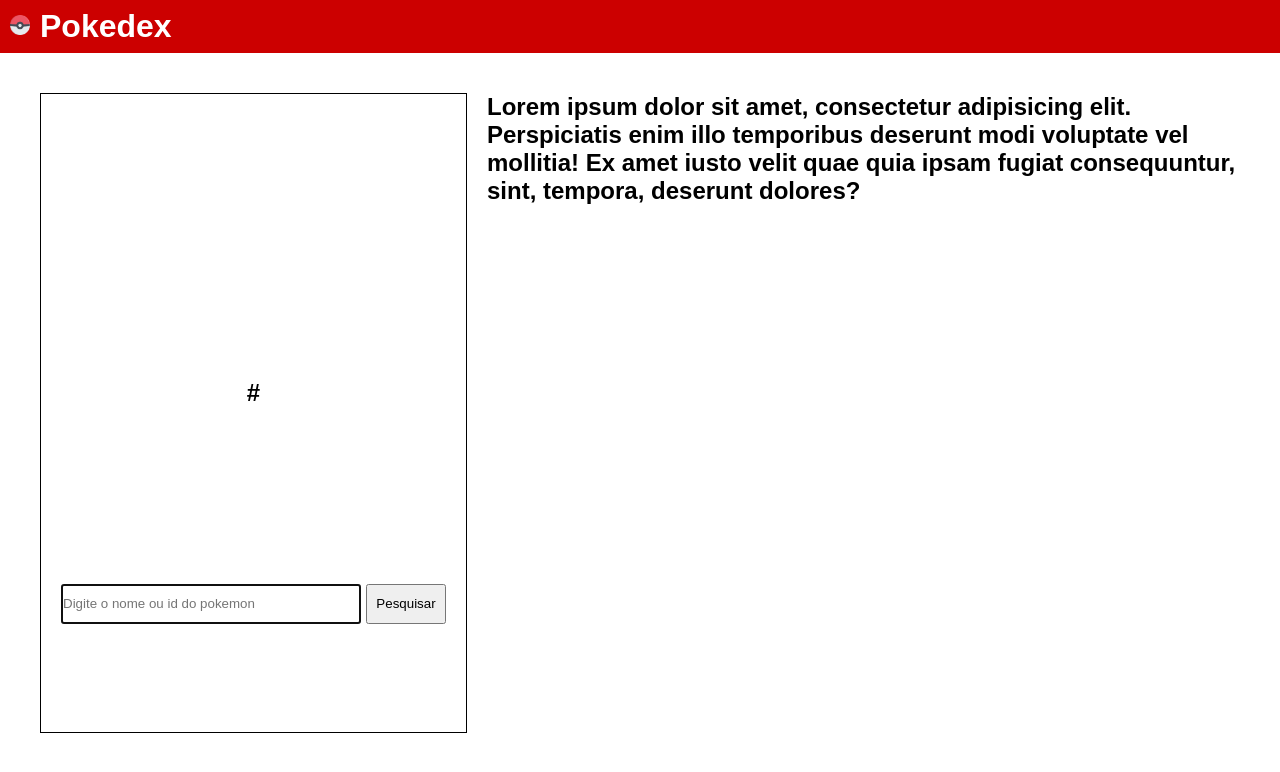
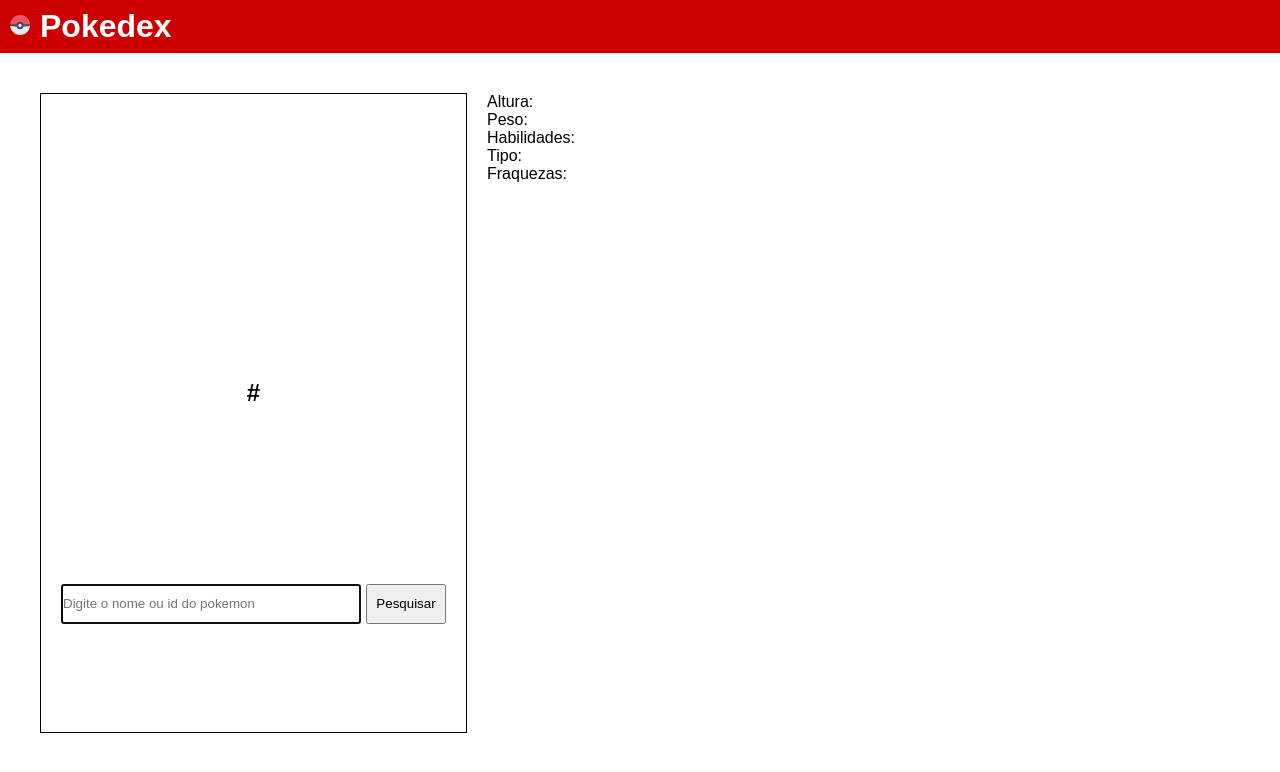
Before and after one commit to Soulstic3/Pokedex, a React (Vite) app: page /pokedex in a window 1280 px wide. Shown: the top 772 px of the page. Built offline with nearby package versions, Linux system fonts and the light colour scheme.

Commit message:
exibir altura, peso e tipo do pokemon

```diff
--- a/src/pages/Pokedex.jsx
+++ b/src/pages/Pokedex.jsx
@@ -9,6 +9,9 @@
   const [pokemonSprite, setPokemonSprite] = useState();
   const [pokemonName, setPokemonName] = useState();
   const [pokemonId, setPokemonId] = useState();
+  const [pokemonAltura, setPokemonAltura] = useState();
+  const [pokemonPeso, setPokemonPeso] = useState();
+  const [pokemonTipo, setPokemonTipo] = useState([]);
   const [inputValue, setInputValue] = useState(initialPokemon);
 
   const inputRef = useRef(null); // Criação da referência para o input
@@ -21,6 +24,11 @@
           setPokemonSprite(data.sprites.front_default);
           setPokemonName(data.name);
           setPokemonId(data.id);
+          setPokemonAltura(data.height);
+          setPokemonPeso(data.weight);
+          const tipos = data.types.map((tipo) => tipo.type.name);
+          setPokemonTipo(tipos);
+
           setInputValue("");
           console.log(data);
         }
@@ -79,12 +87,11 @@
         </p>
       </div>
       <div className="pokedex__info">
-        <h2>
-          Lorem ipsum dolor sit amet, consectetur adipisicing elit. Perspiciatis
-          enim illo temporibus deserunt modi voluptate vel mollitia! Ex amet
-          iusto velit quae quia ipsam fugiat consequuntur, sint, tempora,
-          deserunt dolores?
-        </h2>
+        <p>Altura: {pokemonAltura}</p>
+        <p>Peso: {pokemonPeso}</p>
+        <p>Habilidades: {}</p>
+        <p>Tipo: {pokemonTipo.join(", ")}</p>
+        <p>Fraquezas: {}</p>
       </div>
     </div>
   );
```
